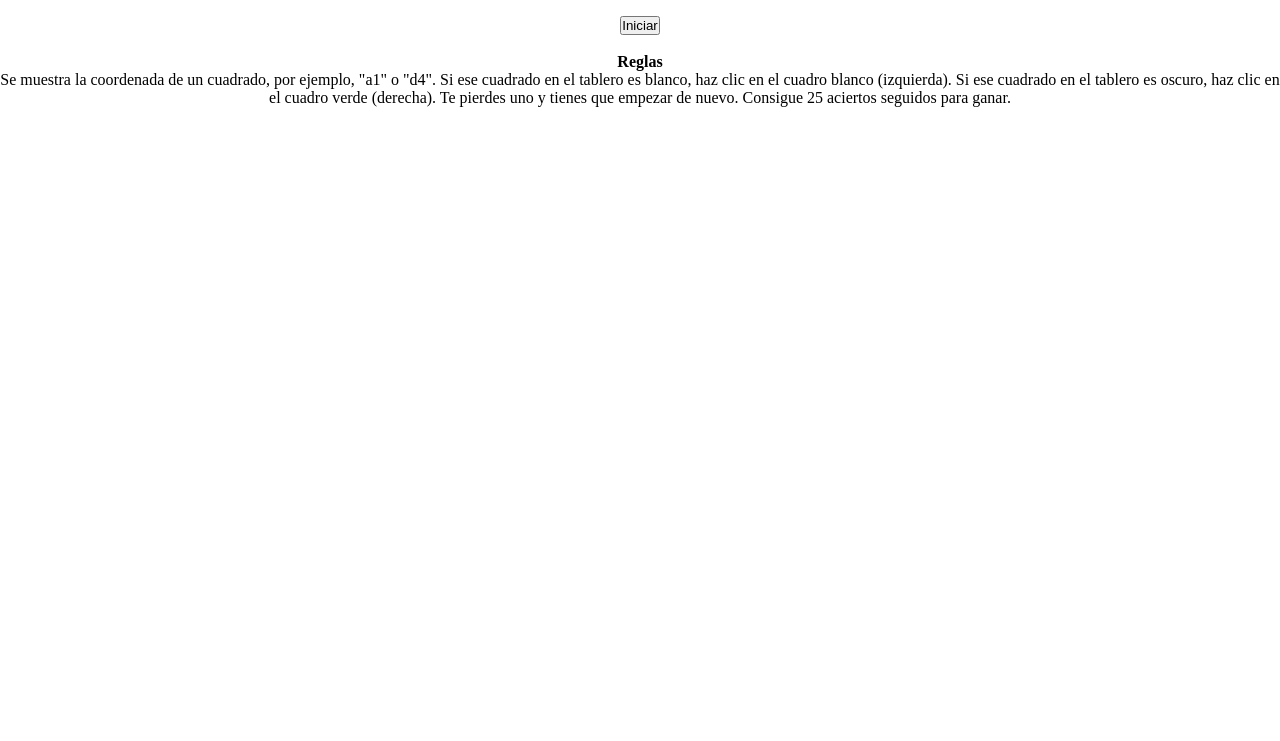
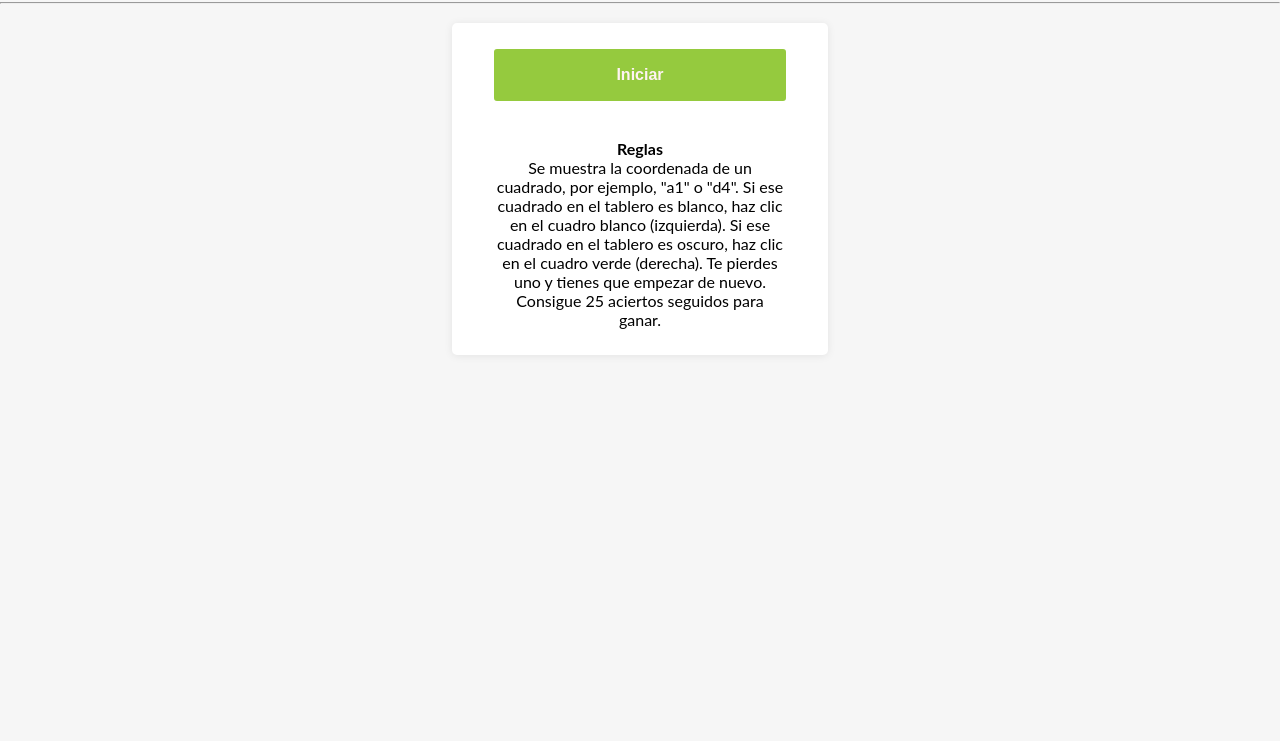
Before and after one commit to PerdomoV/ChessVisionTrainer, a plain HTML site: page index.html in a window 1280 px wide. Shown: the part 59-800 px from the top of the page. Drawn offline with Linux system fonts and the light colour scheme.

Commit message:
estilo del boton de inicio terminado, falta su animación con el puntero

```diff
--- a/index.html
+++ b/index.html
@@ -11,12 +11,17 @@
 </head>
 <body>
     <!-- <div class="app"> -->
+        <header class="header">
             <h1>¡Beautiful World! Chess Color Visualization trainer</h1>
+        </header>
+        <!-- o -->
         <br>
         <hr>
         <br>
+        <!-- o -->
         <div class="container">
-                <button type="submit" class="start"> Iniciar </button>
+            <div class="container2" id="container2">
+                <a><button class="btn-green" type="submit" class="start"> Iniciar </button></a>
                 <br>
                 <br>
 
@@ -34,6 +39,6 @@ Consigue 25 aciertos seguidos para ganar.
 
                 </p>
             </div>
-    <!-- </div> -->
+        </div>
     </body>
 </html>
--- a/main.css
+++ b/main.css
@@ -2,15 +2,46 @@
     margin: 0;
     padding: 0;
     box-sizing: border-box;
+    text-rendering: optimizeLegibility;
 }
 
 body{
+   background-color: #f6f6f6;
    text-align: center;
-   /* background-color: blue;  */
+   font-family: 'Lato', sans-serif;
+
 }
 
-
+header{
+   margin-top: 3px;
+}
 
 .container{
-    text-align: center;
+    display: flex;
+    justify-content: center;
+    align-items: center;
+    width: 100%;
+
 }
+
+.container2{
+    width: 376px;
+    background-color: #fff;
+    box-shadow: 0 1px 8px 0 rgb(0 0 0 / 8%);
+    border: 2px solid #fff;
+    border-radius: 5px;
+    padding: 24px 40px 24px 40px;
+}
+
+.btn-green{
+    display: block;
+    width: 100%;
+    padding: 14px 0;
+    color: rgb(255,243,243);
+    font-weight: bold;
+    font-size: 16px;
+    border: rgb(149,202,62) solid;
+    border-radius: 3px;
+    background-color: rgb(149,202,62);
+
+}
```
Lines whose indentation alone changed are shown as unchanged.
